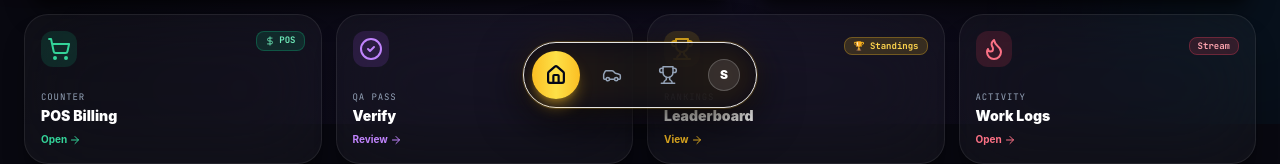
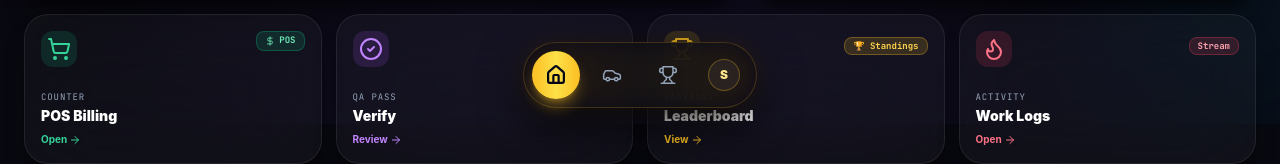
Before and after one commit to manaf-lbis/momzz, a React (Vite) app in the folder client/: page / in a window 1280 px wide. Shown: the part 676-840 px from the top of the page. Built offline with nearby package versions, Linux system fonts and the light colour scheme; no server answers; sample sign-in values are in the browser's storage.

Commit message:
style(dock): remove white border and ring from bottom dock for clean dark luxury aesthetic

```diff
--- a/client/src/components/navigation/QuickAccessDock.tsx
+++ b/client/src/components/navigation/QuickAccessDock.tsx
@@ -71,7 +71,7 @@ export const QuickAccessDock: React.FC = () => {
         initial={{ y: 50, opacity: 0 }}
         animate={{ y: 0, opacity: 1 }}
         transition={{ duration: 0.35, ease: 'easeOut' }}
-        className="pointer-events-auto relative flex items-center gap-1 sm:gap-2 p-1.5 sm:p-2 rounded-full bg-[#0a0a14]/85 backdrop-blur-2xl border border-white/12 shadow-[0_12px_45px_rgba(0,0,0,0.85)] ring-1 ring-amber-400/20"
+        className="pointer-events-auto relative flex items-center gap-1 sm:gap-2 p-1.5 sm:p-2 rounded-full bg-[#0a0a14]/90 backdrop-blur-2xl border border-amber-400/20 shadow-[0_12px_45px_rgba(0,0,0,0.9)]"
       >
         {/* Subtle ambient gold shine behind dock */}
         <div className="absolute inset-0 rounded-full bg-gradient-to-r from-amber-500/10 via-yellow-400/5 to-amber-500/10 blur-md pointer-events-none" />
@@ -87,7 +87,7 @@ export const QuickAccessDock: React.FC = () => {
               className={`relative flex items-center justify-center w-11 h-11 sm:w-12 sm:h-12 rounded-full transition-all duration-200 active:scale-90 cursor-pointer ${
                 item.isActive
                   ? 'text-slate-950 font-black'
-                  : 'text-slate-400 hover:text-white hover:bg-white/5'
+                  : 'text-slate-400 hover:text-amber-300 hover:bg-white/5'
               }`}
             >
               {/* Active Tab Background Capsule */}
@@ -106,7 +106,7 @@ export const QuickAccessDock: React.FC = () => {
                     className={`w-7 h-7 sm:w-8 sm:h-8 rounded-full overflow-hidden flex items-center justify-center font-black text-xs transition-transform ${
                       item.isActive
                         ? 'border-2 border-slate-950 text-slate-950 bg-amber-300'
-                        : 'border border-white/20 bg-white/10 text-white'
+                        : 'border border-amber-400/30 bg-white/5 text-amber-200'
                     }`}
                   >
                     {user.profileImageUrl ? (
```
